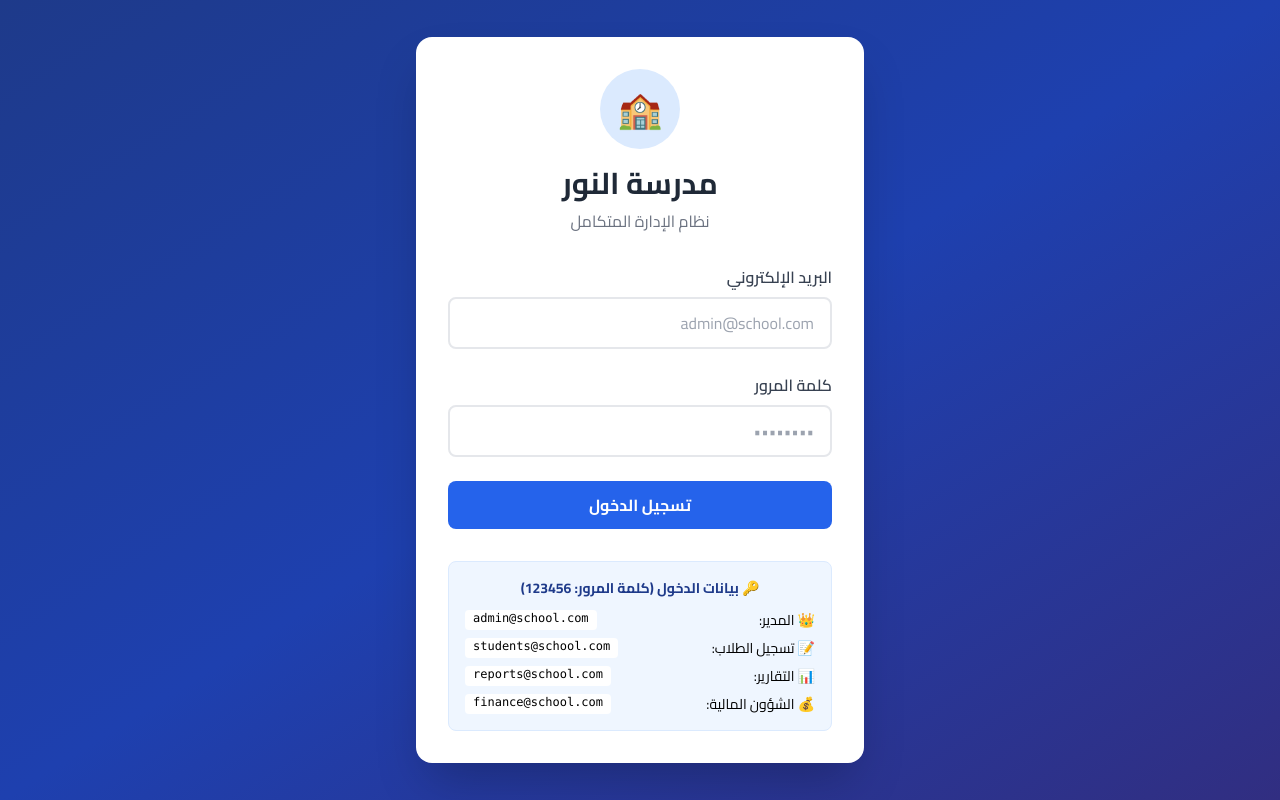
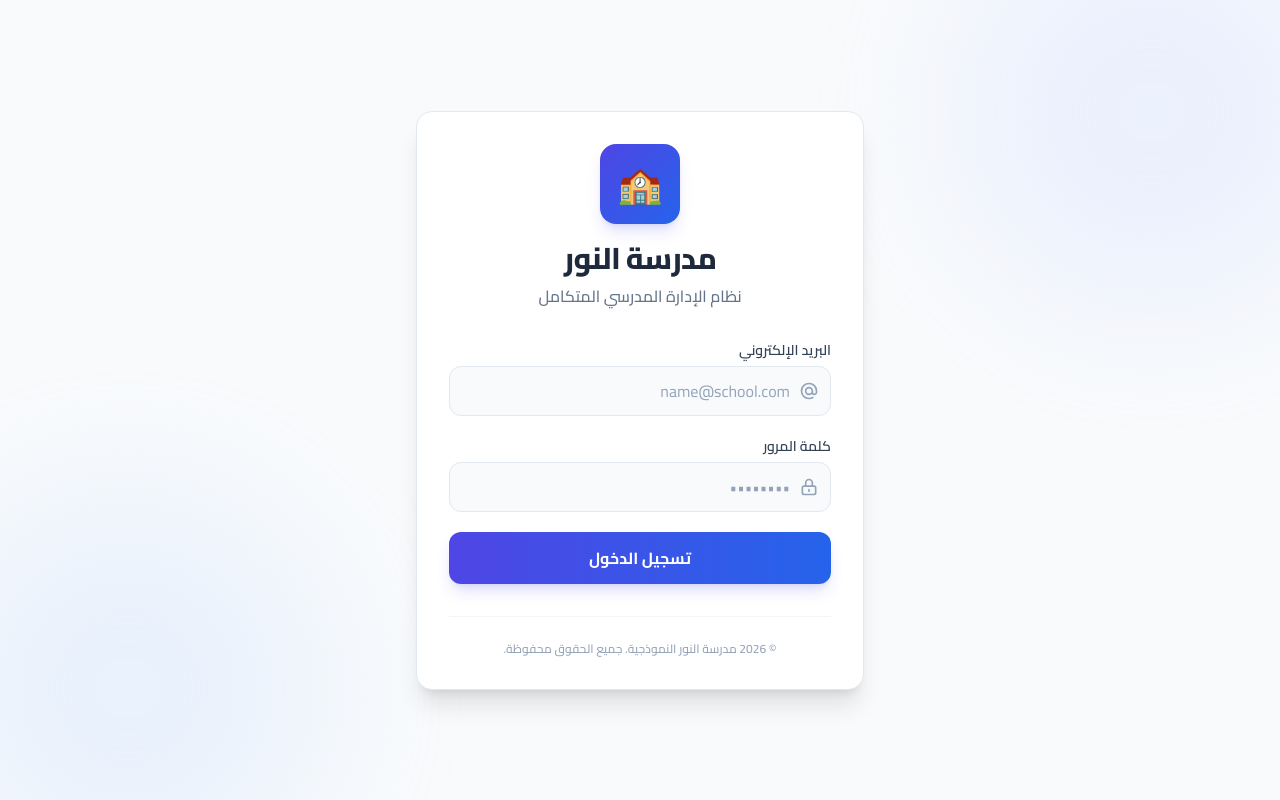
Before and after one commit to anwer1919/school-system-, a website: page public/login.html in a window 1280 px wide. Drawn offline with nearby package versions, Linux system fonts and the light colour scheme.

Commit message:
Enhance login.html with new styles and layout
Updated the login page with improved styles and structure.

```diff
--- a/public/login.html
+++ b/public/login.html
@@ -3,41 +3,64 @@
 <head>
   <meta charset="UTF-8">
   <meta name="viewport" content="width=device-width, initial-scale=1.0">
-  <title>تسجيل الدخول - مدرسة النور</title>
+  <title>تسجيل الدخول | مدرسة النور</title>
   <script src="https://cdn.tailwindcss.com"></script>
-  <link href="https://fonts.googleapis.com/css2?family=Cairo:wght@400;600;700&display=swap" rel="stylesheet">
-  <style>body { font-family: 'Cairo', sans-serif; }</style>
+  <link href="https://fonts.googleapis.com/css2?family=Cairo:wght@400;500;600;700;800&display=swap" rel="stylesheet">
+  <style>
+    body { font-family: 'Cairo', sans-serif; }
+    .input-group:focus-within label { color: #4f46e5; }
+    .input-group:focus-within svg { color: #4f46e5; }
+  </style>
 </head>
-<body class="bg-gradient-to-br from-blue-900 via-blue-800 to-indigo-900 min-h-screen flex items-center justify-center p-4">
-  <div class="bg-white w-full max-w-md rounded-2xl shadow-2xl p-8">
+<body class="bg-slate-50 min-h-screen flex items-center justify-center p-4 relative overflow-hidden">
+
+  <!-- خلفية زخرفية خفيفة جداً تتماشى مع لوحة التحكم -->
+  <div class="absolute top-0 left-0 w-full h-full overflow-hidden pointer-events-none">
+    <div class="absolute top-[-10%] right-[-5%] w-96 h-96 bg-indigo-100/50 rounded-full blur-3xl"></div>
+    <div class="absolute bottom-[-10%] left-[-5%] w-96 h-96 bg-blue-100/50 rounded-full blur-3xl"></div>
+  </div>
+
+  <div class="bg-white w-full max-w-md rounded-2xl shadow-xl border border-slate-200 p-8 relative z-10 transform transition-all hover:shadow-2xl duration-300">
     <div class="text-center mb-8">
-      <div class="w-20 h-20 bg-blue-100 rounded-full mx-auto flex items-center justify-center text-4xl mb-4">🏫</div>
-      <h1 class="text-3xl font-bold text-gray-800">مدرسة النور</h1>
-      <p class="text-gray-500 mt-2">نظام الإدارة المتكامل</p>
+      <div class="w-20 h-20 bg-gradient-to-br from-indigo-600 to-blue-600 rounded-2xl mx-auto flex items-center justify-center text-4xl mb-4 shadow-lg shadow-indigo-500/20">🏫</div>
+      <h1 class="text-3xl font-extrabold text-slate-800 tracking-tight">مدرسة النور</h1>
+      <p class="text-slate-500 mt-2 font-medium">نظام الإدارة المدرسي المتكامل</p>
     </div>
 
-    <form id="loginForm" class="space-y-6">
-      <div>
-        <label class="block text-gray-700 font-semibold mb-2">البريد الإلكتروني</label>
-        <input type="email" id="email" required class="w-full px-4 py-3 border-2 border-gray-200 rounded-lg focus:border-blue-500 focus:outline-none" placeholder="admin@school.com">
+    <form id="loginForm" class="space-y-5">
+      <div class="input-group">
+        <label class="block text-sm font-semibold text-slate-700 mb-1.5 transition-colors">البريد الإلكتروني</label>
+        <div class="relative">
+          <div class="absolute inset-y-0 right-0 pr-3 flex items-center pointer-events-none">
+            <svg class="h-5 w-5 text-slate-400 transition-colors" fill="none" viewBox="0 0 24 24" stroke="currentColor"><path stroke-linecap="round" stroke-linejoin="round" stroke-width="2" d="M16 12a4 4 0 10-8 0 4 4 0 008 0zm0 0v1.5a2.5 2.5 0 005 0V12a9 9 0 10-9 9m4.5-1.206a8.959 8.959 0 01-4.5 1.207" /></svg>
+          </div>
+          <input type="email" id="email" required class="w-full pr-10 pl-4 py-3 bg-slate-50 border border-slate-200 rounded-xl focus:bg-white focus:border-indigo-500 focus:ring-4 focus:ring-indigo-500/10 outline-none transition-all duration-200 text-slate-700 placeholder-slate-400" placeholder="name@school.com">
+        </div>
       </div>
-      <div>
-        <label class="block text-gray-700 font-semibold mb-2">كلمة المرور</label>
-        <input type="password" id="password" required class="w-full px-4 py-3 border-2 border-gray-200 rounded-lg focus:border-blue-500 focus:outline-none" placeholder="••••••••">
+
+      <div class="input-group">
+        <label class="block text-sm font-semibold text-slate-700 mb-1.5 transition-colors">كلمة المرور</label>
+        <div class="relative">
+          <div class="absolute inset-y-0 right-0 pr-3 flex items-center pointer-events-none">
+            <svg class="h-5 w-5 text-slate-400 transition-colors" fill="none" viewBox="0 0 24 24" stroke="currentColor"><path stroke-linecap="round" stroke-linejoin="round" stroke-width="2" d="M12 15v2m-6 4h12a2 2 0 002-2v-6a2 2 0 00-2-2H6a2 2 0 00-2 2v6a2 2 0 002 2zm10-10V7a4 4 0 00-8 0v4h8z" /></svg>
+          </div>
+          <input type="password" id="password" required class="w-full pr-10 pl-4 py-3 bg-slate-50 border border-slate-200 rounded-xl focus:bg-white focus:border-indigo-500 focus:ring-4 focus:ring-indigo-500/10 outline-none transition-all duration-200 text-slate-700 placeholder-slate-400" placeholder="••••••••">
+        </div>
       </div>
-      <button type="submit" id="loginBtn" class="w-full bg-blue-600 text-white py-3 rounded-lg font-bold hover:bg-blue-700">تسجيل الدخول</button>
+
+      <button type="submit" id="loginBtn" class="w-full bg-gradient-to-r from-indigo-600 to-blue-600 hover:from-indigo-700 hover:to-blue-700 text-white font-bold py-3.5 rounded-xl shadow-lg shadow-indigo-500/20 transform transition-all duration-200 hover:-translate-y-0.5 active:translate-y-0 mt-2">
+        تسجيل الدخول
+      </button>
     </form>
 
-    <div id="errorMessage" class="hidden mt-4 p-4 bg-red-50 border border-red-200 text-red-700 rounded-lg text-center"></div>
+    <div id="errorMessage" class="hidden mt-4 p-4 bg-red-50 border border-red-100 text-red-600 rounded-xl text-center font-semibold text-sm flex items-center justify-center gap-2">
+      <svg class="w-5 h-5" fill="none" viewBox="0 0 24 24" stroke="currentColor"><path stroke-linecap="round" stroke-linejoin="round" stroke-width="2" d="M12 8v4m0 4h.01M21 12a9 9 0 11-18 0 9 9 0 0118 0z" /></svg>
+      <span></span>
+    </div>
 
-    <div class="mt-8 p-4 bg-blue-50 rounded-lg border border-blue-100 text-sm">
-      <p class="font-bold text-blue-900 mb-3 text-center">🔑 بيانات الدخول (كلمة المرور: 123456)</p>
-      <div class="space-y-2">
-        <div class="flex justify-between"><span>👑 المدير:</span> <code class="bg-white px-2 rounded text-xs">admin@school.com</code></div>
-        <div class="flex justify-between"><span>📝 تسجيل الطلاب:</span> <code class="bg-white px-2 rounded text-xs">students@school.com</code></div>
-        <div class="flex justify-between"><span>📊 التقارير:</span> <code class="bg-white px-2 rounded text-xs">reports@school.com</code></div>
-        <div class="flex justify-between"><span>💰 الشؤون المالية:</span> <code class="bg-white px-2 rounded text-xs">finance@school.com</code></div>
-      </div>
+    <!-- تذييل نظيف تماماً بدون أي بيانات دخول -->
+    <div class="mt-8 text-center border-t border-slate-100 pt-6">
+      <p class="text-xs text-slate-400 font-medium">© 2026 مدرسة النور النموذجية. جميع الحقوق محفوظة.</p>
     </div>
   </div>
 
@@ -48,16 +71,17 @@
       e.preventDefault();
       const btn = document.getElementById('loginBtn');
       const errorMsg = document.getElementById('errorMessage');
-      btn.disabled = true; btn.textContent = 'جاري التحقق...'; errorMsg.classList.add('hidden');
+      const errorText = errorMsg.querySelector('span');
+
+      btn.disabled = true;
+      btn.innerHTML = '<svg class="animate-spin h-5 w-5 text-white mx-auto" xmlns="http://www.w3.org/2000/svg" fill="none" viewBox="0 0 24 24"><circle class="opacity-25" cx="12" cy="12" r="10" stroke="currentColor" stroke-width="4"></circle><path class="opacity-75" fill="currentColor" d="M4 12a8 8 0 018-8V0C5.373 0 0 5.373 0 12h4zm2 5.291A7.962 7.962 0 014 12H0c0 3.042 1.135 5.824 3 7.938l3-2.647z"></path></svg>';
+      errorMsg.classList.add('hidden');
 
       try {
         const res = await fetch('/api/login', {
           method: 'POST',
           headers: { 'Content-Type': 'application/json' },
-          body: JSON.stringify({
-            email: document.getElementById('email').value,
-            password: document.getElementById('password').value
-          })
+          body: JSON.stringify({ email: document.getElementById('email').value, password: document.getElementById('password').value })
         });
         const data = await res.json();
 
@@ -65,14 +89,16 @@
           localStorage.setItem('user', JSON.stringify(data.user));
           window.location.href = '/';
         } else {
-          errorMsg.textContent = '❌ ' + data.message;
+          errorText.textContent = data.message;
           errorMsg.classList.remove('hidden');
-          btn.disabled = false; btn.textContent = 'تسجيل الدخول';
+          btn.disabled = false;
+          btn.textContent = 'تسجيل الدخول';
         }
       } catch (err) {
-        errorMsg.textContent = '❌ خطأ في الاتصال';
+        errorText.textContent = 'حدث خطأ في الاتصال بالخادم';
         errorMsg.classList.remove('hidden');
-        btn.disabled = false; btn.textContent = 'تسجيل الدخول';
+        btn.disabled = false;
+        btn.textContent = 'تسجيل الدخول';
       }
     });
   </script>
```
